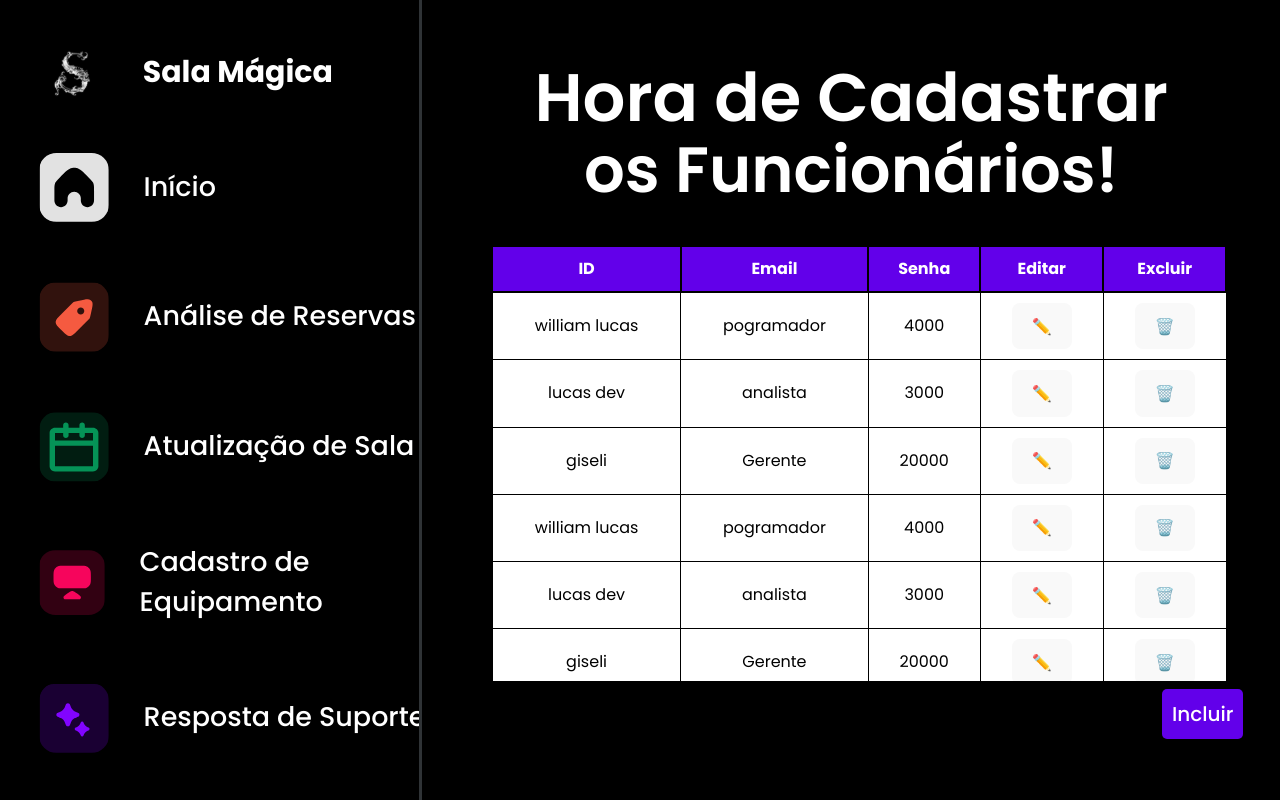
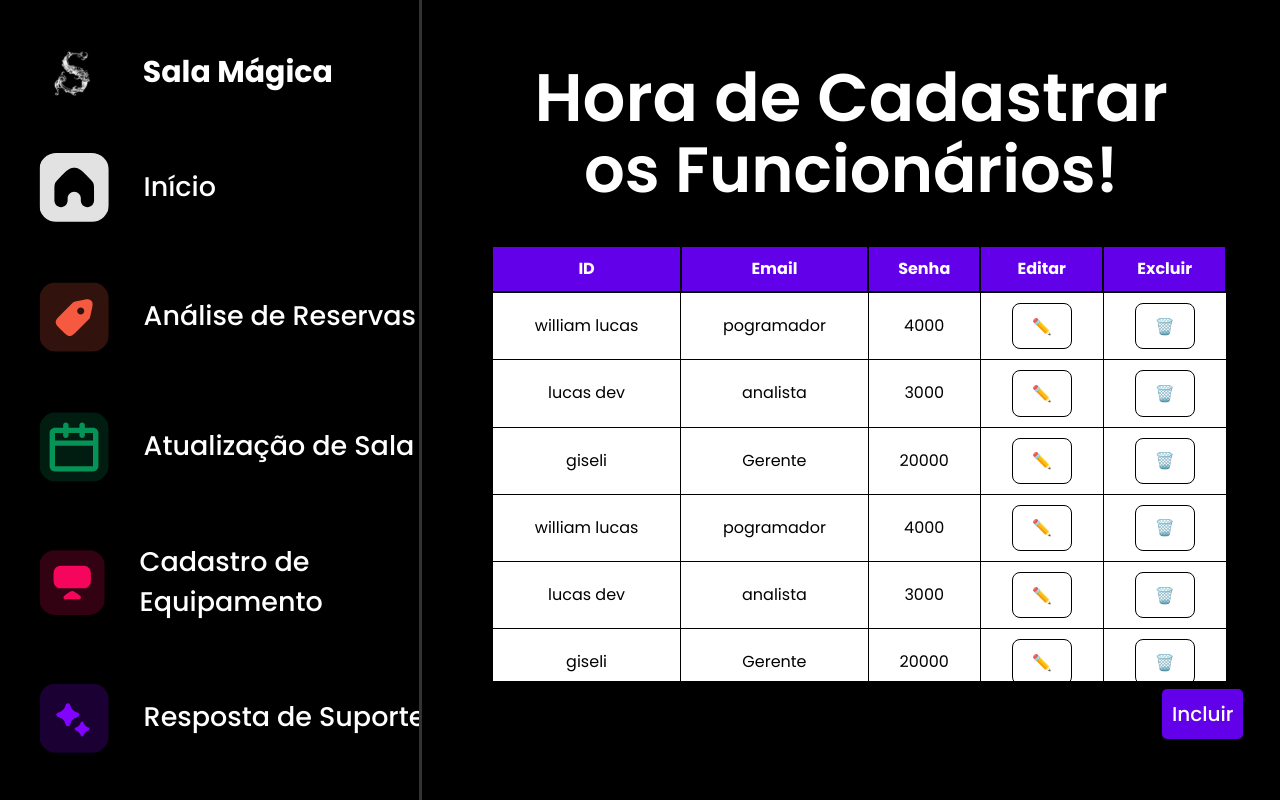
Before and after one commit to JoaoMotaSilva10/SalaMagicaFront, a React (Vite) app: page /Gerenciador in a window 1280 px wide. Built offline with nearby package versions, Linux system fonts and the light colour scheme.

Commit message:
ajeitando as setinhas heroi

```diff
--- a/src/Suporte/MainSuporte.css
+++ b/src/Suporte/MainSuporte.css
@@ -55,4 +55,5 @@
   .seta{
     border: black 1px solid;
     color: black;
+    background-color: white;
   }
--- a/src/gerenciador/MainContentGerenciador.css
+++ b/src/gerenciador/MainContentGerenciador.css
@@ -31,6 +31,8 @@ body {
     padding: 10px;
     text-align: left;
   }
+  .lapis{background-color:white;
+  border: 1.5px solid black;}
 
   th {
     background-color: #000;
--- a/src/gerenciador/MainContentGerenciador.jsx
+++ b/src/gerenciador/MainContentGerenciador.jsx
@@ -67,10 +67,10 @@ const MainContentGerenciador = () => {
               <td>{employee.role}</td>
               <td>{employee.salary}</td>
               <td>
-                <button onClick={() => handleEditEmployee(employee)}>✏️</button>
+                <button className="lapis" onClick={() => handleEditEmployee(employee)}>✏️</button>
               </td>
               <td>
-                <button onClick={() => handleDeleteEmployee(employee.id)}>
+                <button className="lapis" onClick={() => handleDeleteEmployee(employee.id)}>
                   🗑️
                 </button>
               </td>
```
